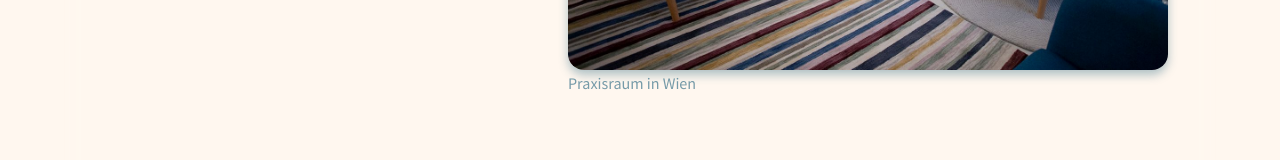
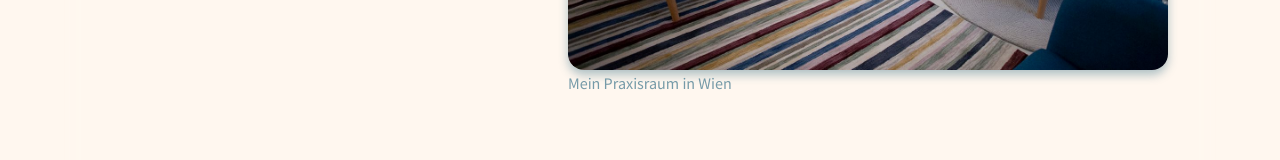
Before and after one commit to 5ebi/susannewebsite, a Next.js app: page / in a window 1280 px wide. Shown: the part 1155-1315 px from the top of the page. Built offline with nearby package versions, Linux system fonts and the light colour scheme.

Commit message:
mini change for v3

```diff
--- a/app/page.tsx
+++ b/app/page.tsx
@@ -46,7 +46,7 @@ export default function Willkommen() {
               quality={100}
               className={styles.image2}
             />
-            <p className="photoDescription">Praxisraum in Wien</p>
+            <p className="photoDescription">Mein Praxisraum in Wien</p>
           </div>
         </div>
       </div>
```
